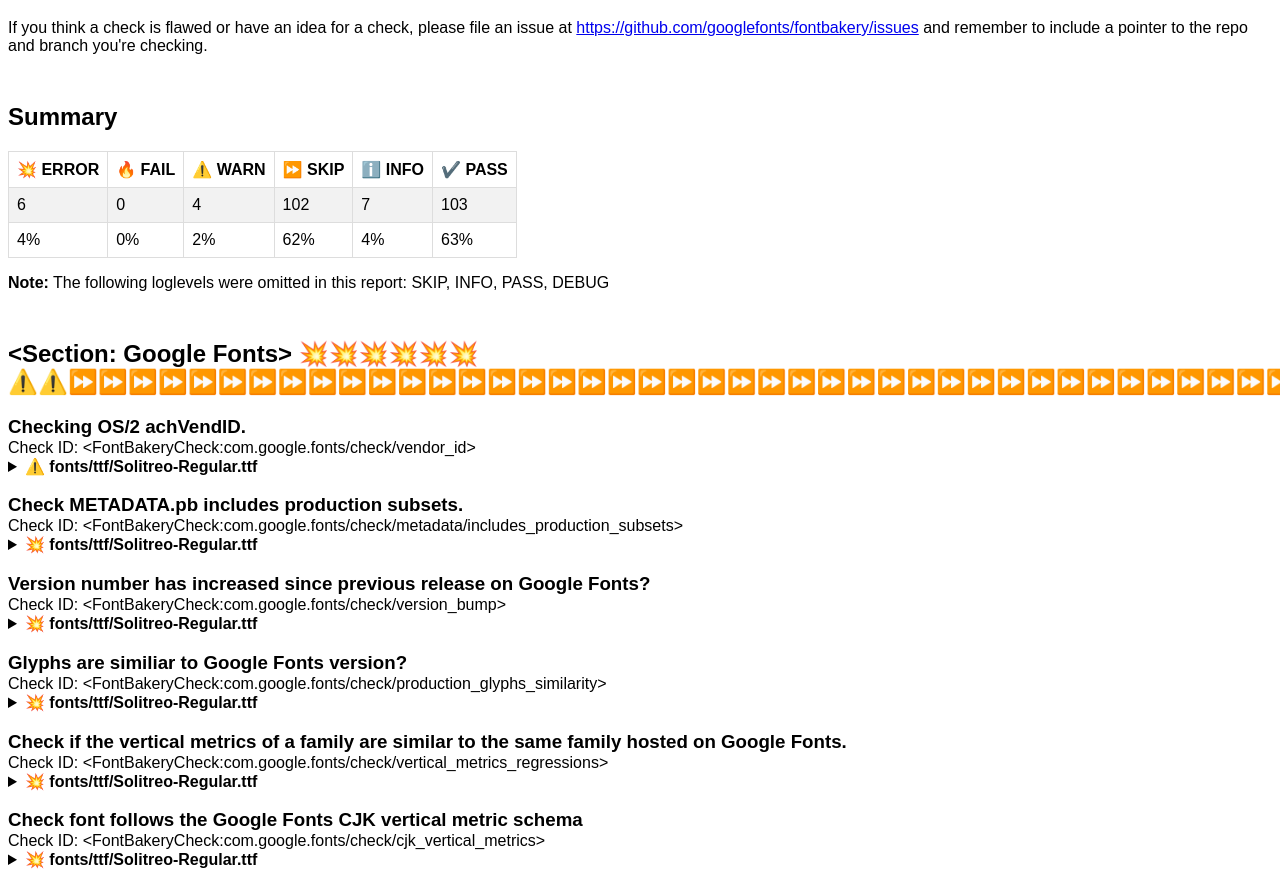
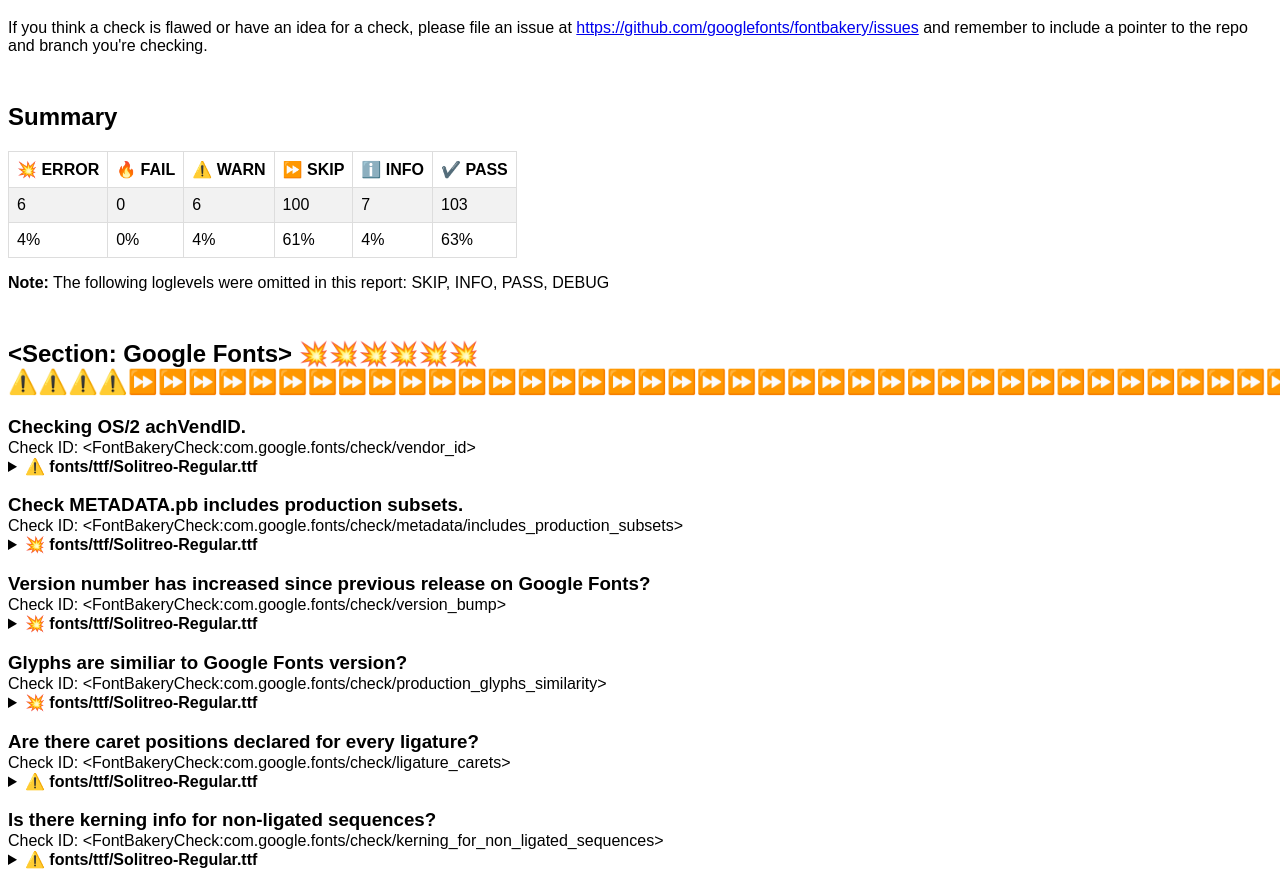
Before and after one commit to ladinoprojects/solitreo, a plain HTML site: page fontbakery/fontbakery-report.html in a window 1280 px wide. Shown: the part 61-946 px from the top of the page. Drawn offline with Linux system fonts and the light colour scheme.

Commit message:
deploy: 263b07330f6141252260d9b04a01c49af37d577f

```diff
--- a/fontbakery/fontbakery-report.html
+++ b/fontbakery/fontbakery-report.html
@@ -74,23 +74,23 @@
             <tr>
                 <td>6</td>
                 <td>0</td>
-                <td>4</td>
-                <td>102</td>
+                <td>6</td>
+                <td>100</td>
                 <td>7</td>
                 <td>103</td>
             </tr>
             <tr>
                 <td>4%</td>
                 <td>0%</td>
-                <td>2%</td>
-                <td>62%</td>
+                <td>4%</td>
+                <td>61%</td>
                 <td>4%</td>
                 <td>63%</td>
             </tr>
             </table>
 
 <p><strong>Note:</strong> The following loglevels were omitted in this report: SKIP, INFO, PASS, DEBUG</p>
-<h2>&lt;Section: Google Fonts&gt; 💥💥💥💥💥💥⚠️⚠️⏩⏩⏩⏩⏩⏩⏩⏩⏩⏩⏩⏩⏩⏩⏩⏩⏩⏩⏩⏩⏩⏩⏩⏩⏩⏩⏩⏩⏩⏩⏩⏩⏩⏩⏩⏩⏩⏩⏩⏩⏩⏩⏩⏩⏩⏩⏩⏩⏩⏩⏩⏩⏩⏩⏩⏩⏩⏩⏩⏩⏩⏩⏩⏩⏩⏩⏩⏩⏩⏩⏩⏩⏩⏩⏩⏩⏩⏩⏩⏩ℹ️ℹ️ℹ️ℹ️ℹ️</h2>
+<h2>&lt;Section: Google Fonts&gt; 💥💥💥💥💥💥⚠️⚠️⚠️⚠️⏩⏩⏩⏩⏩⏩⏩⏩⏩⏩⏩⏩⏩⏩⏩⏩⏩⏩⏩⏩⏩⏩⏩⏩⏩⏩⏩⏩⏩⏩⏩⏩⏩⏩⏩⏩⏩⏩⏩⏩⏩⏩⏩⏩⏩⏩⏩⏩⏩⏩⏩⏩⏩⏩⏩⏩⏩⏩⏩⏩⏩⏩⏩⏩⏩⏩⏩⏩⏩⏩⏩⏩⏩⏩⏩⏩⏩⏩ℹ️ℹ️ℹ️ℹ️ℹ️</h2>
 <h3>Checking OS/2 achVendID.</h3>
 <div>Check ID: &lt;FontBakeryCheck:com.google.fonts/check/vendor_id&gt;</div>
 <details><summary>⚠️ <strong>fonts/ttf/Solitreo-Regular.ttf</strong></summary><div><ul><li class='details_item'><span class='details_indicator'>⚠️ WARN</span><span class='details_text'><p>OS/2 VendorID value 'NONE' is not yet recognized. If you registered it recently, then it's safe to ignore this warning message. Otherwise, you should set it to your own unique 4 character code, and register it with Microsoft at https://www.microsoft.com/typography/links/vendorlist.aspx
@@ -107,6 +107,56 @@
 <h3>Glyphs are similiar to Google Fonts version?</h3>
 <div>Check ID: &lt;FontBakeryCheck:com.google.fonts/check/production_glyphs_similarity&gt;</div>
 <details><summary>💥 <strong>fonts/ttf/Solitreo-Regular.ttf</strong></summary><div><ul><li class='details_item'><span class='details_indicator'>💥 ERROR</span><span class='details_text'><p>The condition <a href="FontBakeryCondition:api_gfonts_ttFont">FontBakeryCondition:api_gfonts_ttFont</a> had an error: FailedConditionError: The condition <a href="FontBakeryCondition:remote_styles">FontBakeryCondition:remote_styles</a> had an error: JSONDecodeError: Expecting value: line 1 column 1 (char 0)</p>
+</span></li></ul></div></details>
+<h3>Are there caret positions declared for every ligature?</h3>
+<div>Check ID: &lt;FontBakeryCheck:com.google.fonts/check/ligature_carets&gt;</div>
+<details><summary>⚠️ <strong>fonts/ttf/Solitreo-Regular.ttf</strong></summary><div><ul><li class='details_item'><span class='details_indicator'>⚠️ WARN</span><span class='details_text'><p>This font lacks caret position values for ligature glyphs on its GDEF table. [code: lacks-caret-pos]</p>
+</span></li></ul></div></details>
+<h3>Is there kerning info for non-ligated sequences?</h3>
+<div>Check ID: &lt;FontBakeryCheck:com.google.fonts/check/kerning_for_non_ligated_sequences&gt;</div>
+<details><summary>⚠️ <strong>fonts/ttf/Solitreo-Regular.ttf</strong></summary><div><ul><li class='details_item'><span class='details_indicator'>⚠️ WARN</span><span class='details_text'><p>GPOS table lacks kerning info for the following non-ligated sequences:
+- uni05D1 + uni05F3
+- uni05F3 + quoteright
+- quoteright + quotesingle
+- uni05D2 + uni05F3
+- uni05F3 + uni05D5
+- uni05D5 + uni05F3
+- uni05F3 + uni05D9
+- uni05D9 + quoteright
+- quoteright + uni05D5
+- uni05D5 + quoteright
+- quoteright + uni05D9
+- uni05D9 + quotesingle
+- quotesingle + uni05D5
+- uni05D5 + quotesingle
+- quotesingle + uni05D9
+- uni05D9 + uni05F3
+- uni05D5 + uni05D9
+- uni05D3 + uni05F3
+- uni05D9 + uni05D9
+- uni05D9 + uni05D5
+- uni05D4 + uni05F3
+- uni05D6 + uni05F3
+- uni05DF + uni05F3
+- uni05E1 + uni05F3
+- uni05E4 + uni05F3
+- uni05E8 + uni05D1
+- uni05F3 + uni05D1
+- uni05D1 + quoteright
+- quoteright + uni05D1
+- uni05D1 + quotesingle
+- uni05E9 + uni05F3
+- uni05D2.alt + uni05F3
+- uni05D3.alt + uni05F3
+- quotedblleft + quotedblleft
+- quotedblright + quotedblright
+- quotedbl + quotedbl
+- quotedbl + quotedblright
+- quotedblright + quotedbl
+- greater + greater
+- less + less
+- comma + comma</p>
+<p>[code: lacks-kern-info]</p>
 </span></li></ul></div></details>
 <h3>Check if the vertical metrics of a family are similar to the same family hosted on Google Fonts.</h3>
 <div>Check ID: &lt;FontBakeryCheck:com.google.fonts/check/vertical_metrics_regressions&gt;</div>
@@ -128,8 +178,10 @@
 <h3>Check font contains no unreachable glyphs</h3>
 <div>Check ID: &lt;FontBakeryCheck:com.google.fonts/check/unreachable_glyphs&gt;</div>
 <details><summary>⚠️ <strong>fonts/ttf/Solitreo-Regular.ttf</strong></summary><div><ul><li class='details_item'><span class='details_indicator'>⚠️ WARN</span><span class='details_text'><p>The following glyphs could not be reached by codepoint or substitution rules:
+- brevecombcy
 - uni030C.alt
-- And brevecombcy
+- uni05D3.alt
+- And uni05D2.alt
 [code: unreachable-glyphs]</p>
 </span></li></ul></div></details>
 <h3>Check if each glyph has the recommended amount of contours.</h3>
```
Also changed, not shown: proof/fonts/Solitreo-Regular.ttf, 1 other file.
